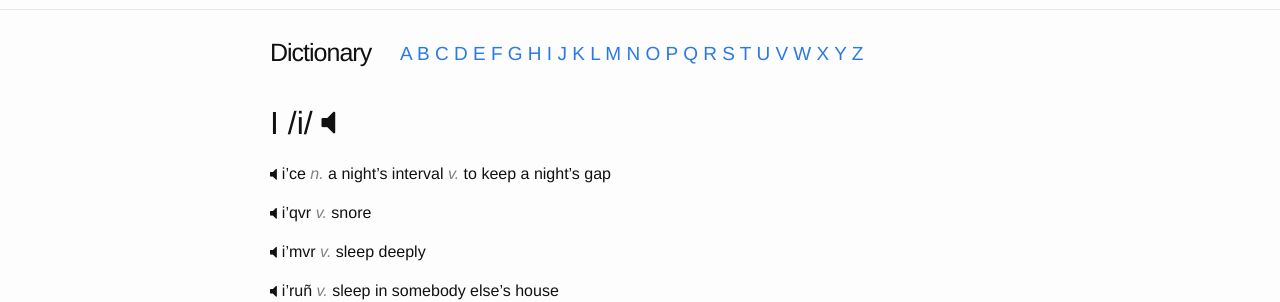
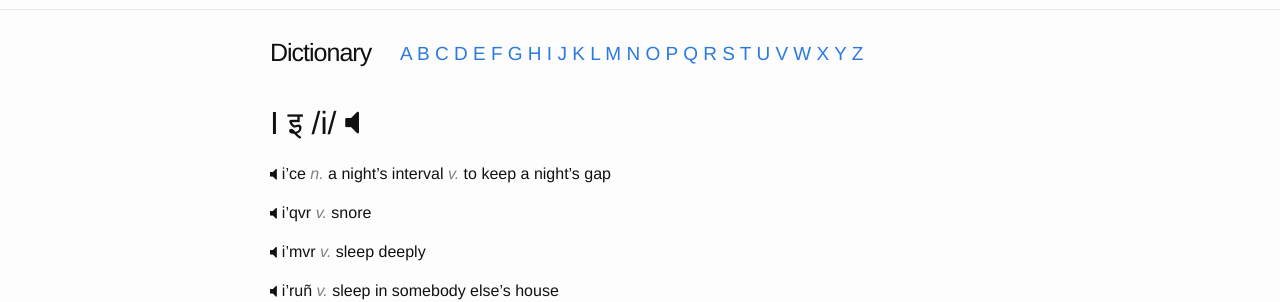
Before and after one commit to hacksparrow/language.apatani.org, a Jekyll site: the page built from dictionary/i.md, in a window 1280 px wide and 900 px high. Shown: the part 120-422 px from the top of the window. Built offline with Jekyll 4.4.1, drawn with Linux system fonts in a browser that asks for light colours; nearby versions of some CDN libraries; comment, search, counter and statistics services are not loaded.

Commit message:
meta data

```diff
--- a/dictionary/i.md
+++ b/dictionary/i.md
@@ -2,7 +2,7 @@
 title: Tanw Dictionary - I
 layout: dictionary
 alphabet: I
-devanagari:
+devanagari: इ
 ipa: i
 ---
 
```
Also changed, not shown: dictionary/p.md (+1 -1 lines).
